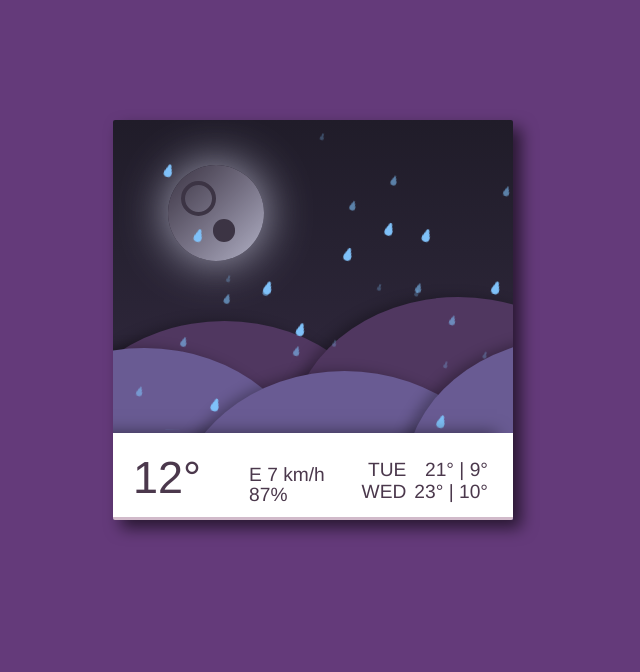
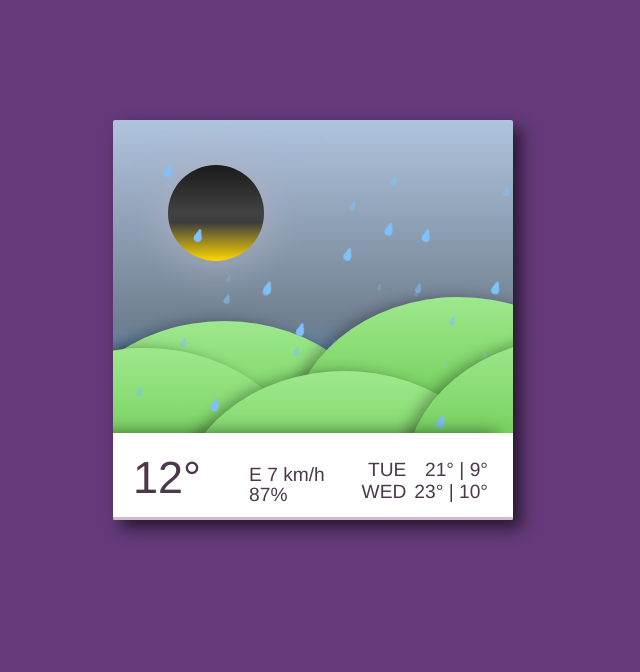
Before and after one commit to Dawinartor/django_weatherapp, a Django app: page /rain in a window 1280 px wide. Shown: the part 80-752 px from the top of the page, without its empty margins (327-967 px from the left). Run offline with Django 4.2, Linux system fonts and the light colour scheme; some web fonts are replaced.

Commit message:
Simple visual adjustments because rainning was only showing night

```diff
--- a/weather/static/weather/rainning.css
+++ b/weather/static/weather/rainning.css
@@ -13,7 +13,7 @@ body {
   margin-left: -200px;
   border-radius: 2px;
   box-shadow: .5rem .5rem 1rem rgba(0, 0, 0, 0.6);
-	background-image: linear-gradient(to top, #40334f, #2f273c, #272232, #201c29);
+	background-image: linear-gradient(to bottom, #B0C4DE 0%, #708090 50%, #1E90FF 100%);
   color: #4b384c;
   font-family: 'overlock', Helvetica, sans-serif;
   font-weight: 300;
@@ -29,7 +29,7 @@ body {
   top: 45px;
   left: 55px;
   border-radius: 50px;
-	background-image: linear-gradient(to left top, #b1b1c5, #928fa3, #746f82, #575162, #3c3444);
+	background-image: linear-gradient(to bottom, #1A1A1A 0%, #424242 50%, #3D3D3D 60%, #FFD700 100%);
 	box-shadow: 0 0 3rem #B1B1C5;
 	animation: rise 1s ease-out;
 	&:hover {
@@ -64,7 +64,7 @@ body {
   height: 281px;
   top: 201px;
   left: -57px;
-  background: #503760;
+  background: linear-gradient(to bottom, #9ee88d, #31a80a);
   border-radius: 50%;
 	box-shadow: -.5rem 0 .8rem rgba(0, 0, 0, .3);
 }
@@ -75,7 +75,7 @@ body {
 }
 
 .hill-fg-1, .hill-fg-2, .hill-fg-3 {
-  background: #695b93;
+  background: linear-gradient(to bottom, #9ee88d, #31a80a);
   top: 228px;
   left: -137px;
 }
--- a/weather/static/weather/sunny.css
+++ b/weather/static/weather/sunny.css
@@ -54,7 +54,7 @@ body {
 
 
 .hill-fg-1, .hill-fg-2, .hill-fg-3 {
-  background: linear-gradient(to bottom, #9ee88d, #31a80a);;
+  background: linear-gradient(to bottom, #9ee88d, #31a80a);
   top: 228px;
   left: -137px;
 }
--- a/weather/templates/weather/rainning.html
+++ b/weather/templates/weather/rainning.html
@@ -7,10 +7,7 @@
 
 {% block content %}
     <div class="frame">
-      <div class="moon">
-        <div class="moon-crater1"></div>
-        <div class="moon-crater2"></div>
-      </div>
+      <div class="moon"></div>
       <div class="hill-bg-1"></div>
       <div class="hill-bg-2"></div>
       <div class="hill-fg-1"></div>
```
